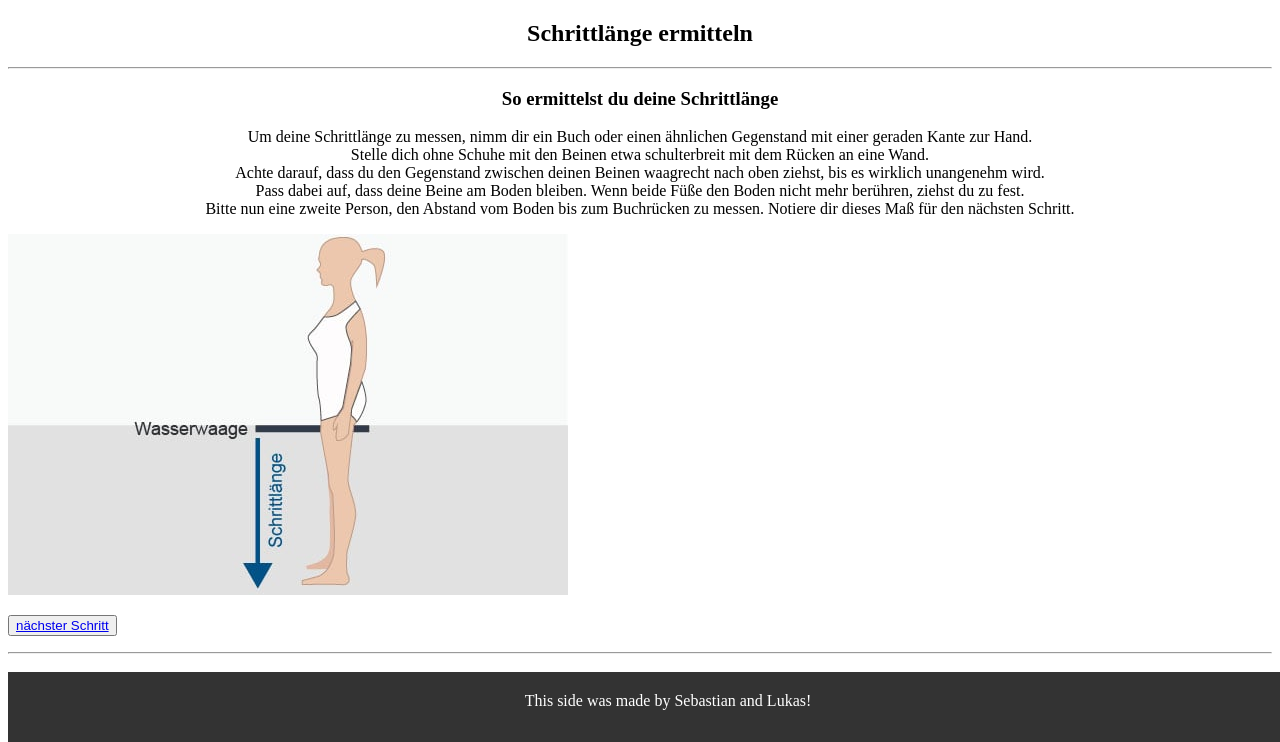
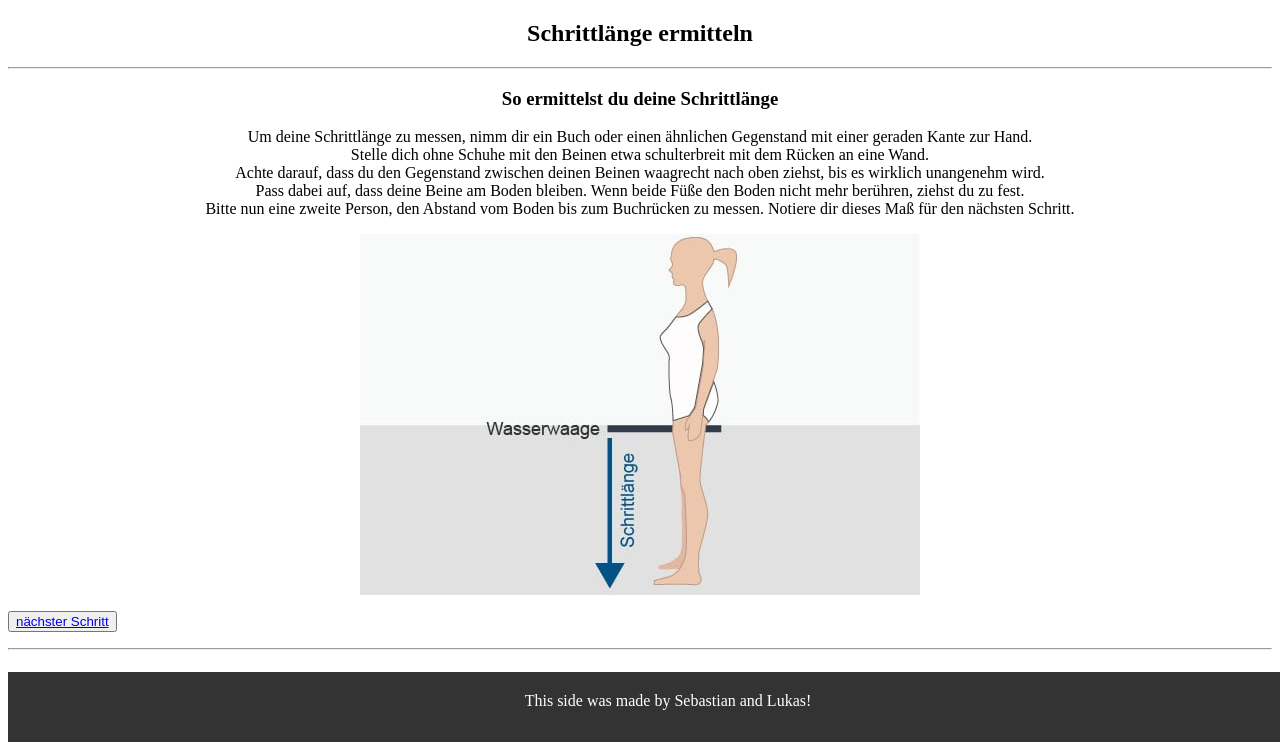
Before and after one commit to lukaskonietzka/bikefitting, a Django app: page /measureStepLenght in a window 1280 px wide; the page is wider, and only the part inside the window is pictured. Shown: the part 58-800 px from the top of that part. Run offline with Django 4.2, Linux system fonts and the light colour scheme.

Commit message:
more cosmetics and change picture-path

```diff
--- a/templates/base.html
+++ b/templates/base.html
@@ -76,6 +76,12 @@
                 right: 7%;
             }
 
+            .imageCenter{
+                display: flex;
+                justify-content: center;
+                align-items: center;
+            }
+
         </style>
     </head>
 
--- a/templates/inputData.html
+++ b/templates/inputData.html
@@ -16,6 +16,7 @@
 		</tr>
 
 		<tr>  <!-- TODO: textareas must not be empty -->
+            <!-- TODO: Name, Körpergröße, Schrittlänge -->
 			<td style="text-align: left"> Schrittlänge </td>
 			<td> <textarea style="text-align: center"> Schrittlänge </textarea> </td>
 		</tr>
@@ -25,7 +26,7 @@
 			<td> <textarea style="text-align: center"> Körpermaß 2 </textarea> </td>
         </tr>
 
-		<tr> <!-- TODO: textareas must not be empty -->
+		<tr> <!-- TODO: INPUT!!! textareas must not be empty -->
 			<td style="text-align: left"> weiteres Körpermaß </td>
 			<td> <textarea style="text-align: center"> Körpermaß 3 </textarea> </td>
 		</tr>
--- a/templates/measureStepLenght.html
+++ b/templates/measureStepLenght.html
@@ -19,10 +19,9 @@
     </p>
     </div>
 
-    <!-- TODO: Bild in die Mitte setzen -->
-    <img src="/accounts/img/schrittlaenge.jpeg">
 
+    <div class="imageCenter"> <img src="/bikefitting_app/img/schrittlaenge.jpeg"> </div>
     <!-- TODO: Button in die Mitte setzen -->
-    <p> <button type = "submit"> <a href = "/inputData" > nächster Schritt </a> </button> </p>
+    <p> <button type = "submit" style = "align-items: center"> <a href = "/inputData" > nächster Schritt </a> </button> </p>
 
 {% endblock %}
--- a/templates/selectBike.html
+++ b/templates/selectBike.html
@@ -24,9 +24,9 @@
         </tr>
 
         <tr>
-            <td> <img src="/accounts/img/mountainbike.jpg" width="200"> </td>
-            <td> <img src="/accounts/img/rennrad.jpg" width="200"> </td>
-            <td> <img src="/accounts/img/trekkingbike.jpg" width="200"> </td>
+            <td> <img src="/bikefitting_app/img/mountainbike.jpg" width="200"> </td>
+            <td> <img src="/bikefitting_app/img/rennrad.jpg" width="200"> </td>
+            <td> <img src="/bikefitting_app/img/trekkingbike.jpg" width="200"> </td>
         </tr>
 
 		<tr> <!-- TODO: Methodenaufruf bei Klick auf Button oder bei Laden der "results"-Seite -->
```
Also changed, not shown: bikefitting_app/img/mountainbike.jpg (renamed from accounts/img/mountainbike.jpg), bikefitting_app/img/rennrad.jpg (renamed from accounts/img/rennrad.jpg), bikefitting_app/img/schrittlaenge.jpeg (renamed from accounts/img/schrittlaenge.jpeg), bikefitting_app/img/trekkingbike.jpg (renamed from accounts/img/trekkingbike.jpg).
